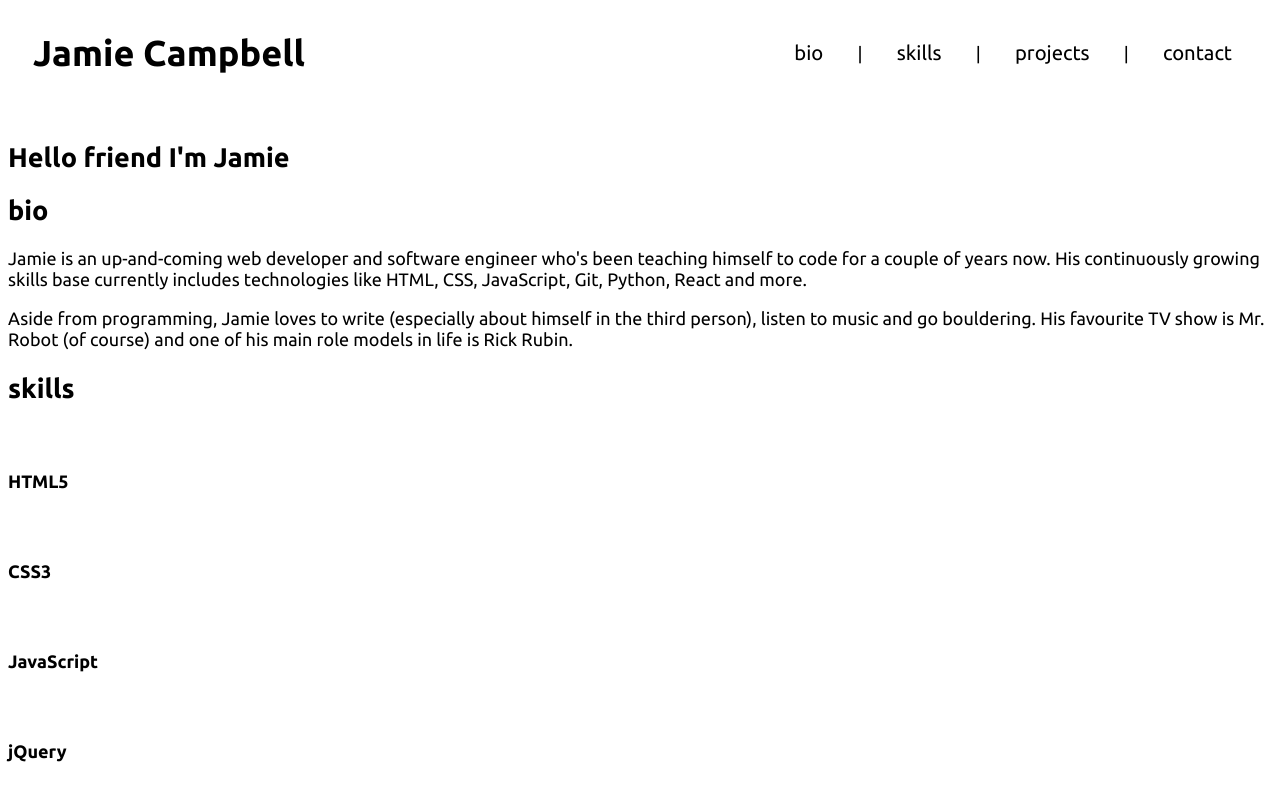
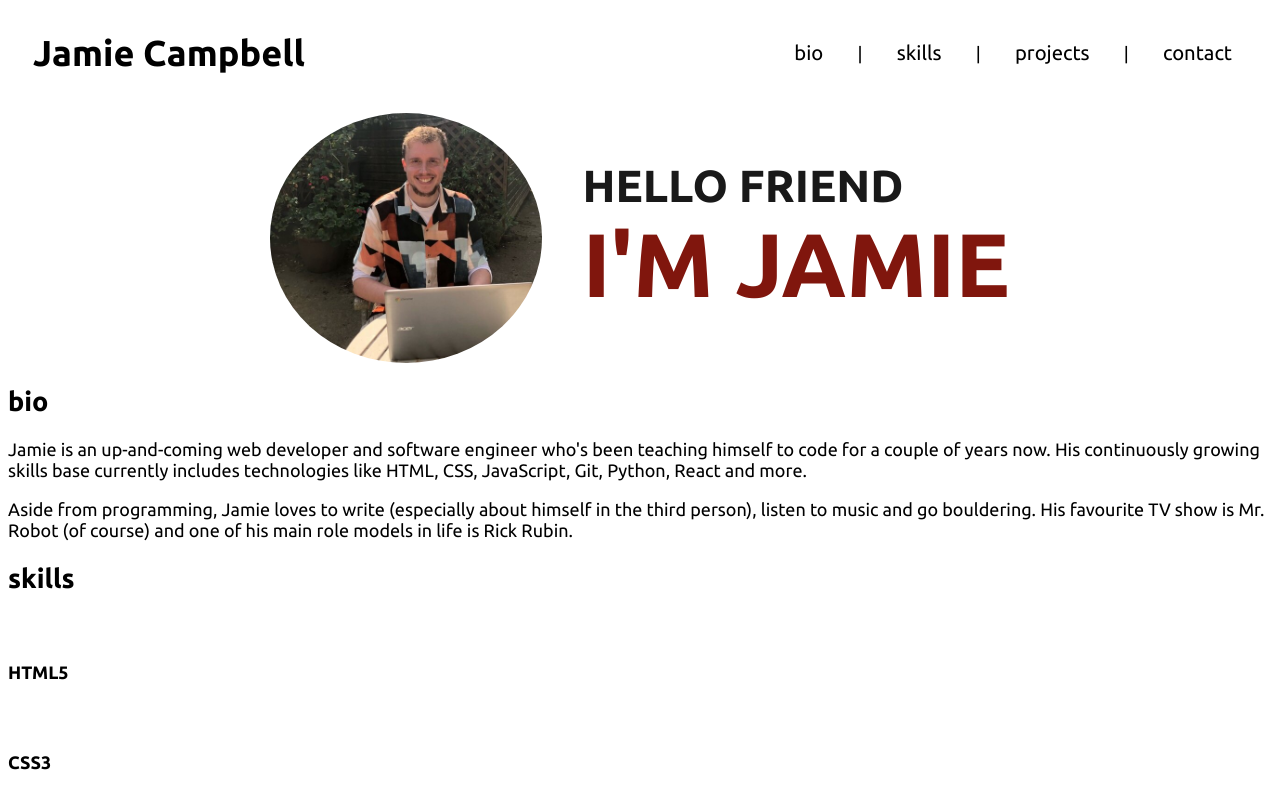
Before and after one commit to munro-j/portfolio, a plain HTML site: page index.html in a window 1280 px wide. Shown: the top 800 px of the page. Drawn offline with Linux system fonts and the light colour scheme.

Commit message:
Initial greeting styles

```diff
--- a/index.html
+++ b/index.html
@@ -27,9 +27,9 @@
                 </ul>
             </nav>
         </div>
-        <div>
-            <img src="" />
-            <h2>Hello friend <span>I'm Jamie</span></h2>
+        <div class="greeting">
+            <img src="images/bio-pic1.jpg" alt="bio picture 1" />
+            <h2>Hello friend<br><span>I'm Jamie</span></h2>
         </div>
     </header>
 
--- a/style.css
+++ b/style.css
@@ -31,3 +31,31 @@ body {
 .menu a:hover {
     font-weight: 700;
 }
+
+.greeting {
+    display: flex;
+    justify-content: center;
+    align-items: center;
+    margin: 15px 0;
+}
+
+.greeting img {
+    border-radius: 50%;
+    max-height: 250px;
+    width: auto;
+}
+
+.greeting img, .greeting h2 {
+    padding: 0 20px;
+}
+
+.greeting h2 {
+    text-transform: uppercase;
+    font-size: 2.5em;
+    color: rgba(0, 0, 0, 0.9)
+}
+
+.greeting span {
+    font-size: 2em;
+    color: rgb(128, 22, 13);
+}
```
